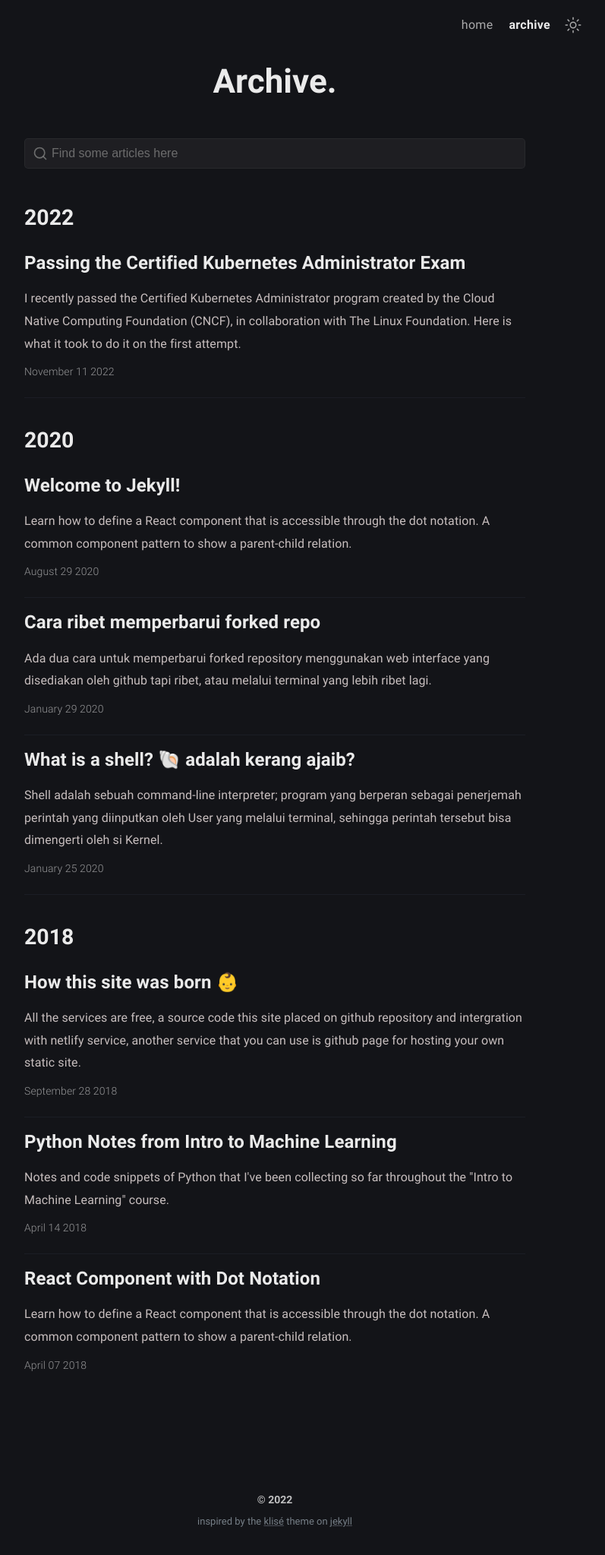
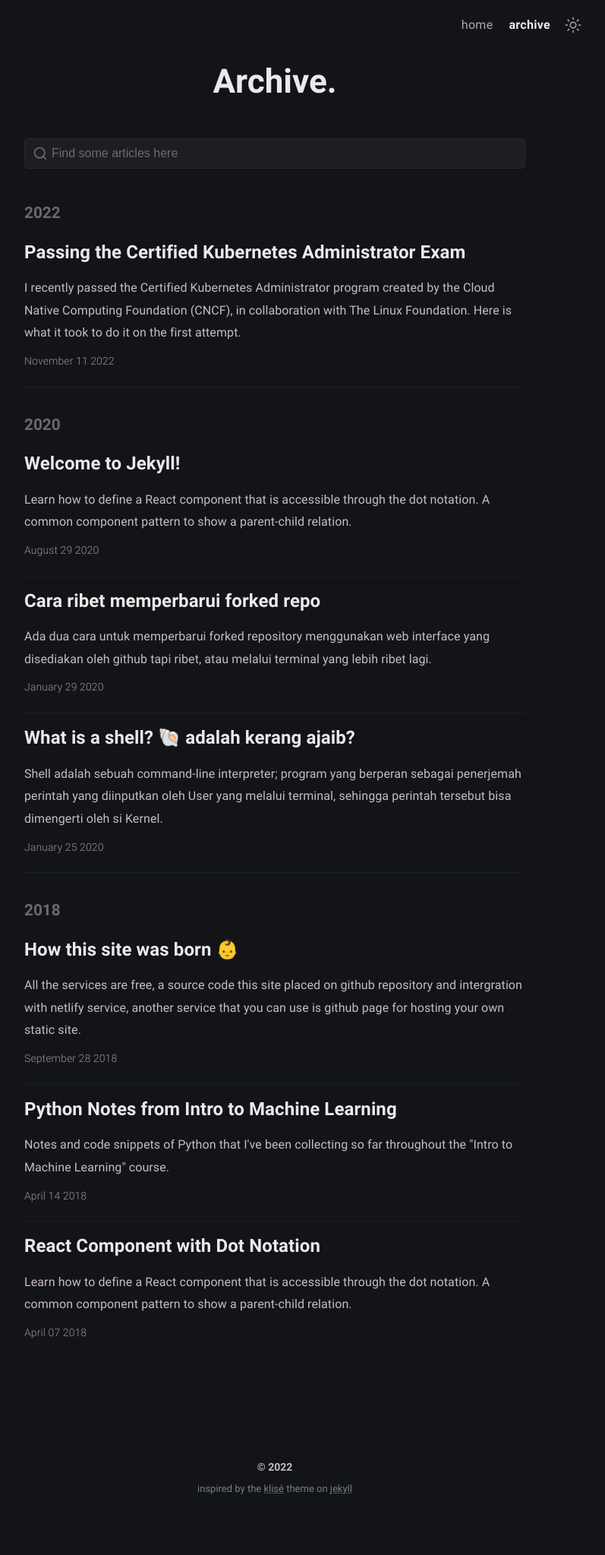
Before and after one commit to atyiadam/adamatyi.github.io, a Jekyll site: the page built from archive.html, in a window 1280 px wide. Shown: the whole page at 76% size, without its empty margins (278-1075 px from the left). Built offline with Jekyll 4.4.1, drawn with Linux system fonts in a browser that asks for light colours; after the commit the page ends 2005 px from its top, so only the background shows below that.

Commit message:
Change current year font style

```diff
--- a/_sass/klise/_layout.scss
+++ b/_sass/klise/_layout.scss
@@ -549,3 +549,7 @@
   line-height: 1.2;
   margin-bottom: 25px;
 }
+
+.archive-current-year {
+  opacity: 0.4;
+}
--- a/archive.html
+++ b/archive.html
@@ -18,7 +18,7 @@ comments: false
 {%- for post in site.posts -%}
   {%- capture current_year -%}{{ post.date | date: "%Y" }}{%- endcapture -%}
   {%- unless current_year == previous_year -%}
-    <h2>{{ current_year }}</h2>
+    <h5 class="archive-current-year">{{ current_year }}</h5>
     {%- assign previous_year = current_year -%}
   {%- endunless -%}
   <article class="post-item">
```
